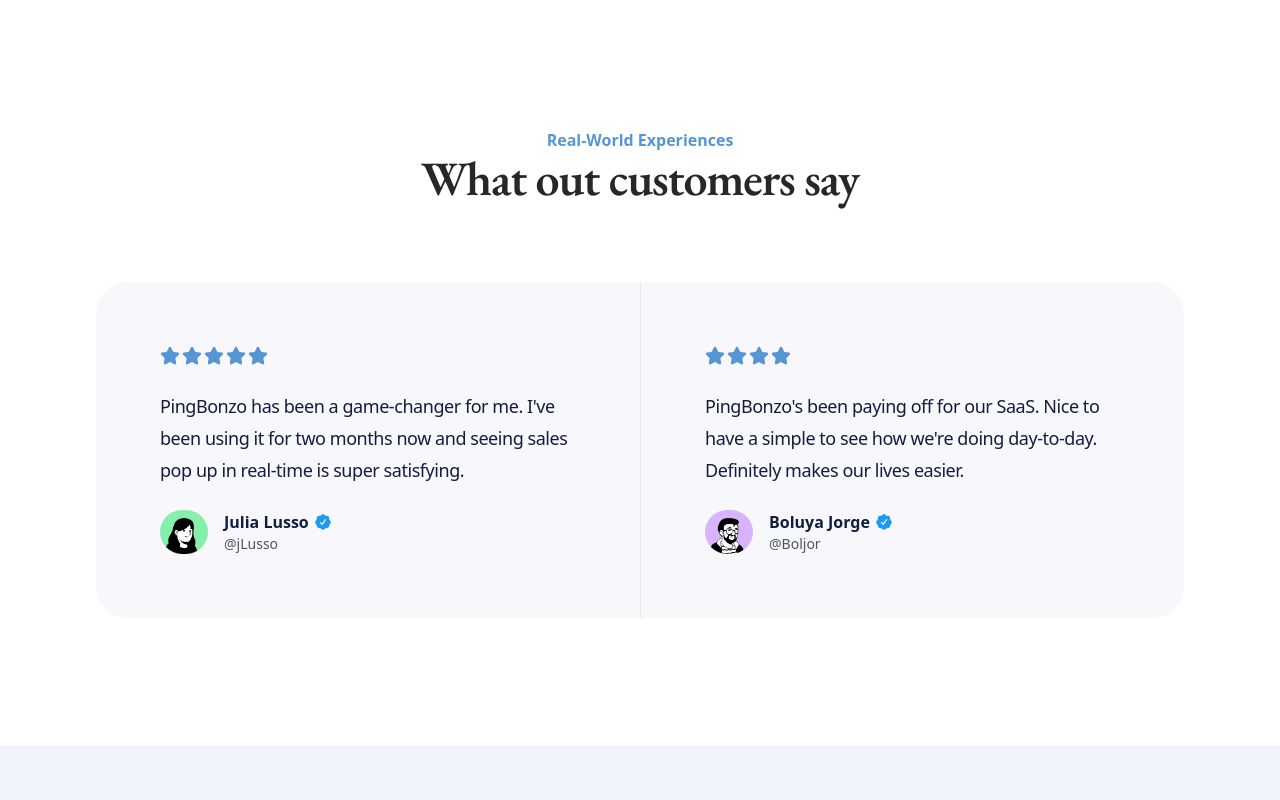
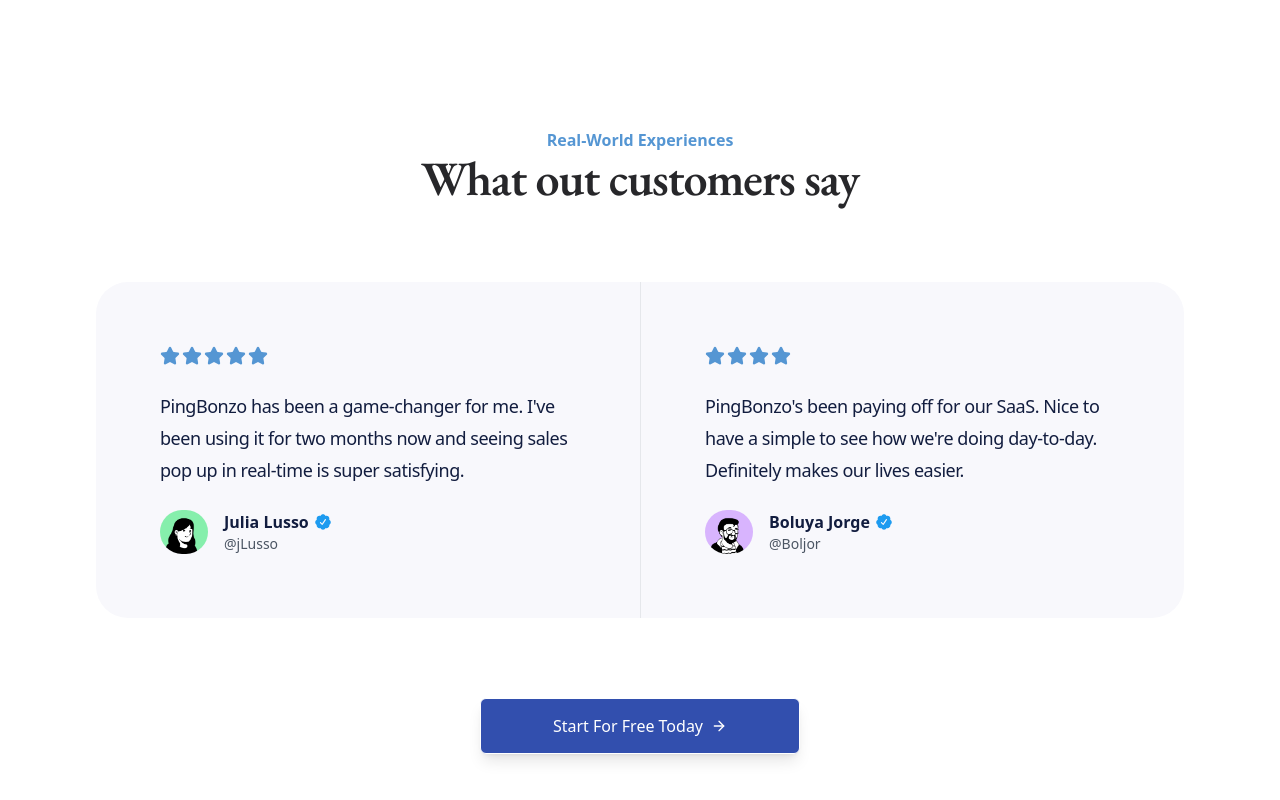
Before and after one commit to RabGH/pingbonzo, a Next.js app: page / in a window 1280 px wide. Shown: the part 2598-3398 px from the top of the page. Before the commit the page ends 3344 px from the top, so only its background shows below. Built offline with nearby package versions, Linux system fonts and the light colour scheme.

Commit message:
Complete landing page sections

```diff
--- a/app/(landing)/page.tsx
+++ b/app/(landing)/page.tsx
@@ -359,6 +359,12 @@
               </div>
             </div>
           </div>
+          <ShinyButton
+            href="/sign-up"
+            className="relative z-10 h-14 w-full max-w-xs text-base shadow-lg transition-shadow duration-300 hover:shadow-xl"
+          >
+            Start For Free Today
+          </ShinyButton>
         </MaxWidthWrapper>
       </section>
     </>
```
